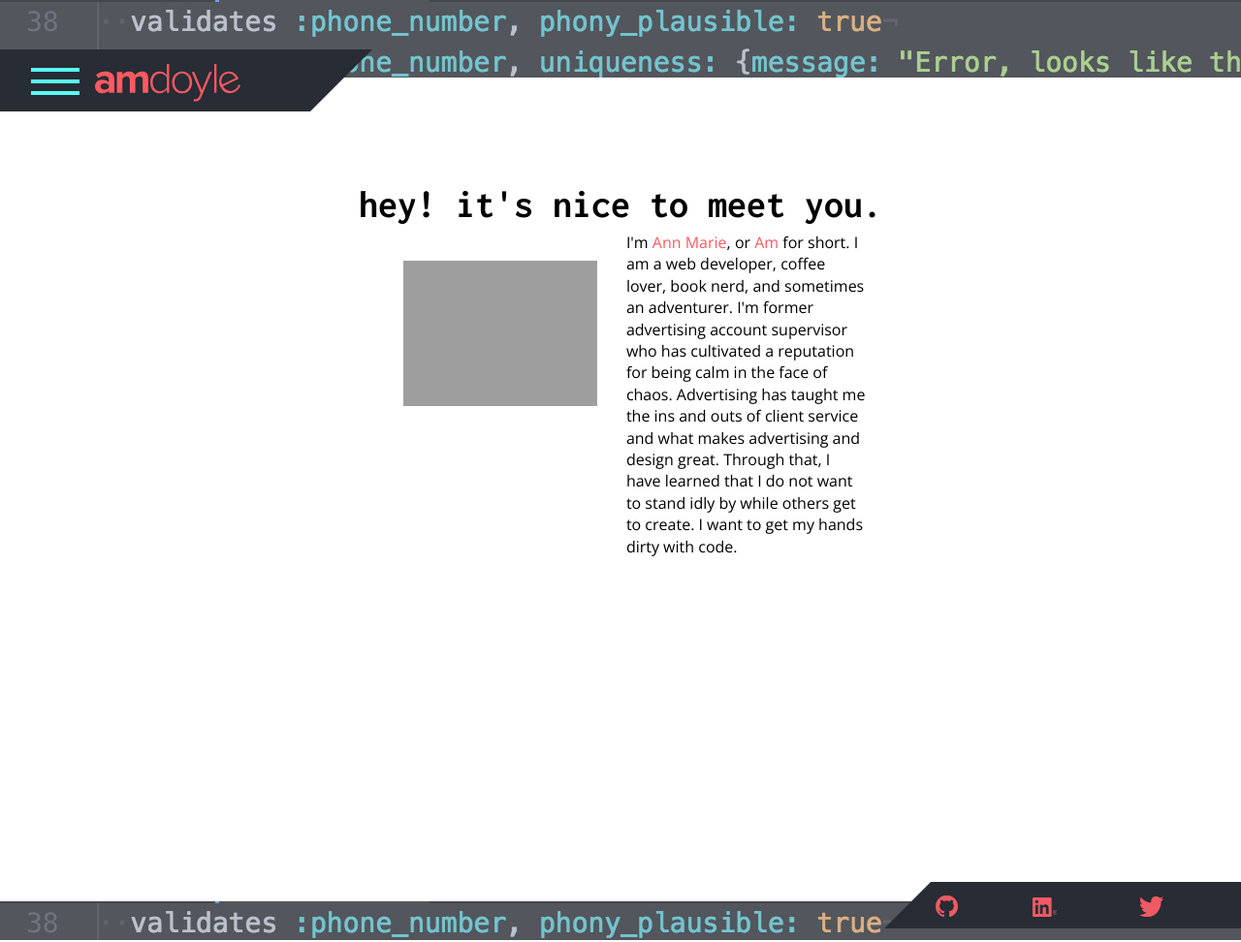
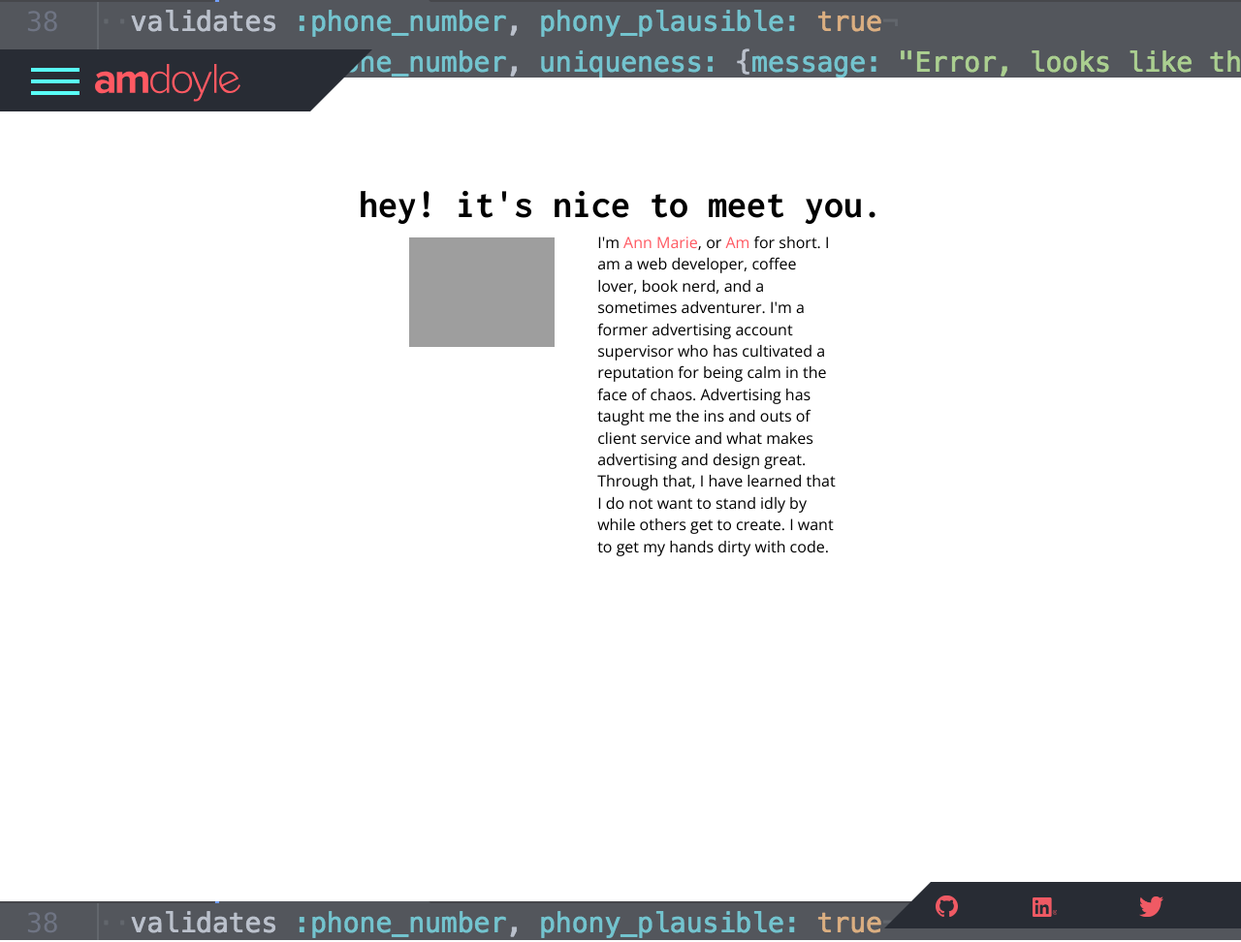
Before and after one commit to amdoyle/amdoyle, a Jekyll site: the page built from index.html, in a window 1280 px wide and 972 px high. Shown: the whole window at 97% size. Built offline with Jekyll 4.4.1, drawn with Linux system fonts in a browser that asks for light colours; nearby versions of some CDN libraries.

Commit message:
Add in div on home page that was accidently removed on last commit

```diff
--- a/_sass/_layout.scss
+++ b/_sass/_layout.scss
@@ -3,6 +3,10 @@
  // Site header
 .body-wrapper {
   display: flex;
+  display: -webkit-box;
+  display: -webkit-flex;
+  display: -moz-box;
+  display: -ms-flexbox;
   flex-direction: column;
   justify-content: space-between;
   min-height: 90vh;
@@ -44,10 +48,10 @@
 }
 
 .navbar {
-  opacity: 1  ;
+  opacity: 1;
   position: relative;
   z-index: 10;
-  width: 60vw;;
+  width: 60vw;
   border-top: 3em solid $grey-color;
   border-right: 3em solid rgba(0,0,0,0);
   margin: 4% 10% 0 0;
@@ -76,6 +80,10 @@
   list-style: none;
   align-items: center;
   display: flex;
+  display: -webkit-box;
+  display: -webkit-flex;
+  display: -moz-box;
+  display: -ms-flexbox;
   flex-direction: column;
   justify-content: center;
   background-color: transparentize($grey-color, 0.05);
@@ -137,7 +145,7 @@
   display: inline-block;
   margin-top: -48px;
   width: 150px;
-  position: absolute;;
+  position: absolute;
   transition: all .25s ease-in-out;
 }
 
@@ -164,6 +172,10 @@
   }
 
   .body-content-image-wrapper {
+    display: -webkit-box;
+    display: -webkit-flex;
+    display: -moz-box;
+    display: -ms-flexbox;
     display: flex;
     flex-direction: column;
     justify-content: center;
@@ -180,8 +192,6 @@
   bottom: 1px;
   margin-right: -5%;
   margin-bottom: -1%;
-  // order: 3;
-  // margin-left: 7%;
   padding-bottom: 2%;
   align-self: flex-end;
   font-size: .5em;
@@ -198,6 +208,10 @@
   flex: 1;
   color: white;
   display: flex;
+  display: -webkit-box;
+  display: -webkit-flex;
+  display: -moz-box;
+  display: -ms-flexbox;
   flex-direction:row;
   justify-content: space-around;
   align-items: baseline;
@@ -223,6 +237,10 @@
 
 #about {
   min-height: 500px;
+  display: -webkit-box;
+  display: -webkit-flex;
+  display: -moz-box;
+  display: -ms-flexbox;
   display: flex;
   flex-direction: column;
   padding-bottom: 2%;
@@ -231,7 +249,6 @@
     min-height: 25px;
     max-width: 200px;
     max-height: 200px;
-    // margin: 0 15%;
     align-self: center;
     padding: 3%;
   } & p {
@@ -271,6 +288,14 @@
   width: 90vw;
   box-sizing: border-box;
   display: flex;
+  display: -webkit-box;
+  display: -webkit-flex;
+  display: -moz-box;
+  display: -ms-flexbox;
+  display: flex;
+  -webkit-flex-align: center;
+  -ms-flex-align: center;
+  -webkit-align-items: center;
   flex-direction: column;
   justify-content: space-between;
   align-items: center;
@@ -429,6 +454,10 @@
 
   .row-projects {
     display: flex;
+    display: -webkit-box;
+    display: -webkit-flex;
+    display: -moz-box;
+    display: -ms-flexbox;
     flex-direction: row;
     justify-content: space-between;
     margin-left: 5%;
@@ -453,6 +482,7 @@
   #about p {
     float: left;
     width: 25%;
+    padding: 3% 0;
   }
 
 }
--- a/index.html
+++ b/index.html
@@ -1,17 +1,17 @@
 ---
 layout: default
-title: Home
-permalink: /
 navigation_weight: 1
 ---
 
 <div id="about">
   <h1>hey! it's nice to meet you.</h1>
   <div class="body-content">
-    <img src="{{site.url}}/images/amAnimated.gif">
+    <div class="body-content-image-wrapper">
+      <img src="{{site.url}}/images/amAnimated.gif">
+    </div>
     <p>I'm <span class="pink">Ann Marie</span>, or <span class="pink">Am</span>
       for short. I am a web developer, coffee lover, book nerd,
-      and sometimes an adventurer. I'm former advertising account supervisor
+      and a sometimes adventurer. I'm a former advertising account supervisor
       who has cultivated a reputation for being calm in the face of chaos.
       Advertising has taught me the ins and outs of client service and what
       makes advertising and design great. Through that, I have learned that I
```
